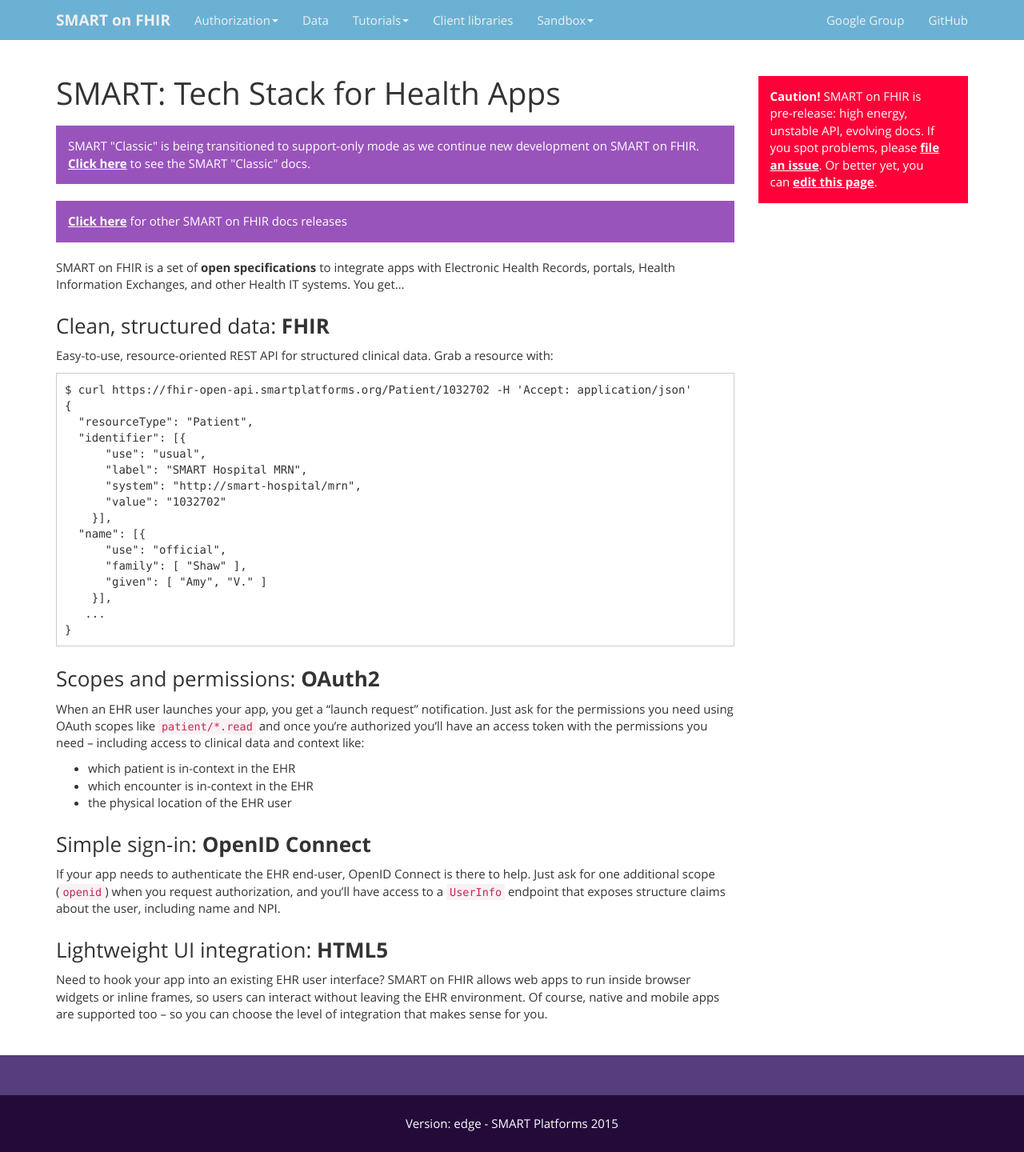
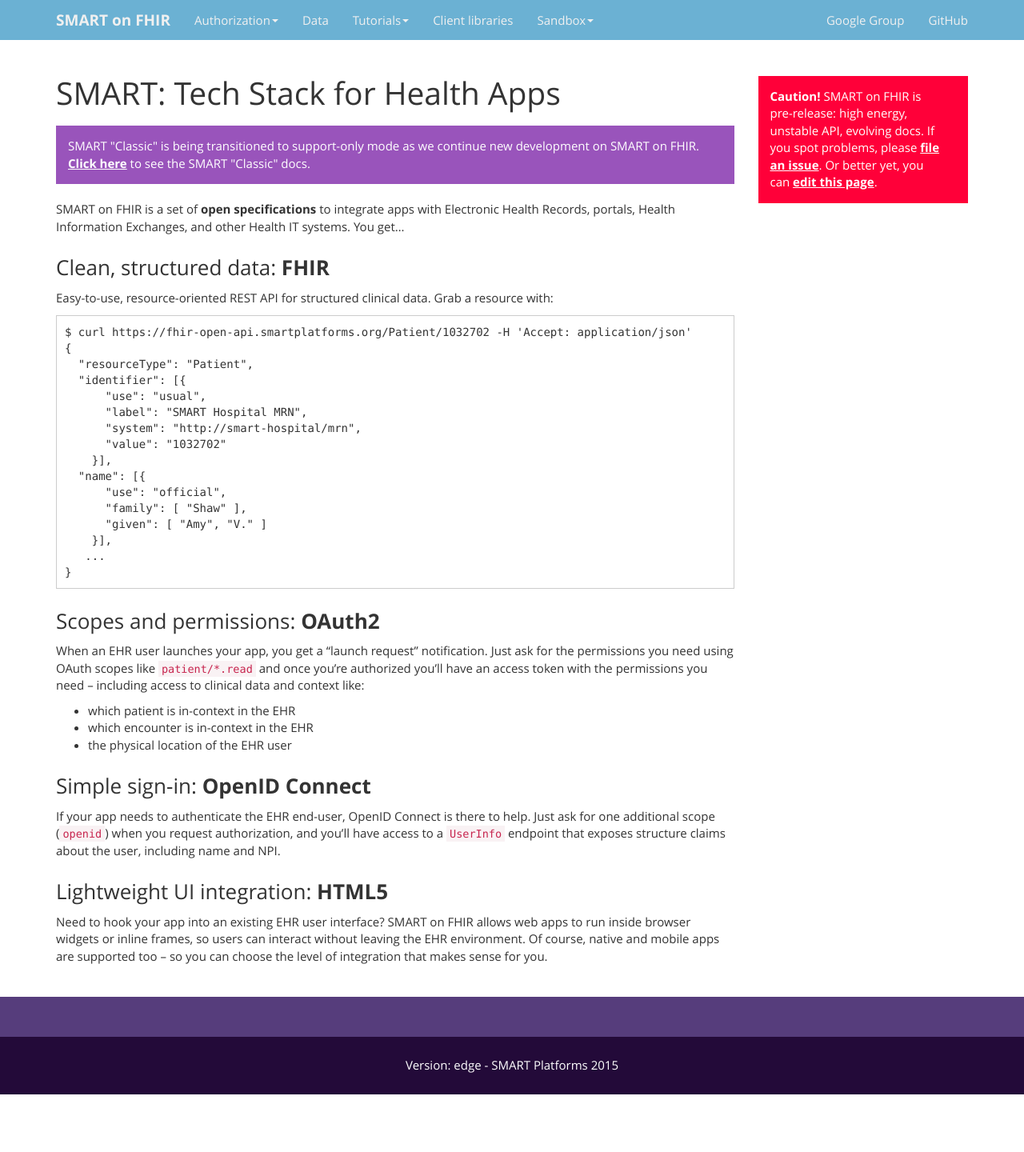
Before and after one commit to smart-on-fhir/smart-on-fhir.github.io, a Jekyll site: the page built from index.md, in a window 1280 px wide. Shown: the whole page at 80% size. Built offline with Jekyll 4.4.1, drawn with Linux system fonts in a browser that asks for light colours; Markdown is read by kramdown in place of the engine named in the settings; after the commit the page ends 1368 px from its top, so only the background shows below that.

Commit message:
Move version navigation into footer

```diff
--- a/_layouts/main.html
+++ b/_layouts/main.html
@@ -128,7 +128,7 @@
       <div class="container">
         <div class="row">
           <div class="col-lg-12">
-            Version: edge - <a href="http://smartplatforms.org">SMART Platforms 2015</a>
+            Version: <a href="{{site.baseurl}}releases/">edge</a> - <a href="http://smartplatforms.org">SMART Platforms 2015</a>
           </div>
         </div>
       </div>
--- a/index.md
+++ b/index.md
@@ -9,11 +9,6 @@
     SMART "Classic" is being transitioned to support-only mode as we continue new
     development on SMART on FHIR. <a class="alert-link" href="http://docs-v06.smartplatforms.org">Click here</a>
     to see the SMART "Classic" docs.
-</div>
-
-<div class='alert alert-dismissable alert-info'>
-    <a class="alert-link" href="{{site.baseurl}}releases/">Click here</a>
-    for other SMART on FHIR docs releases
 </div>
 
 SMART on FHIR is a set of **open specifications** to integrate apps with
```
